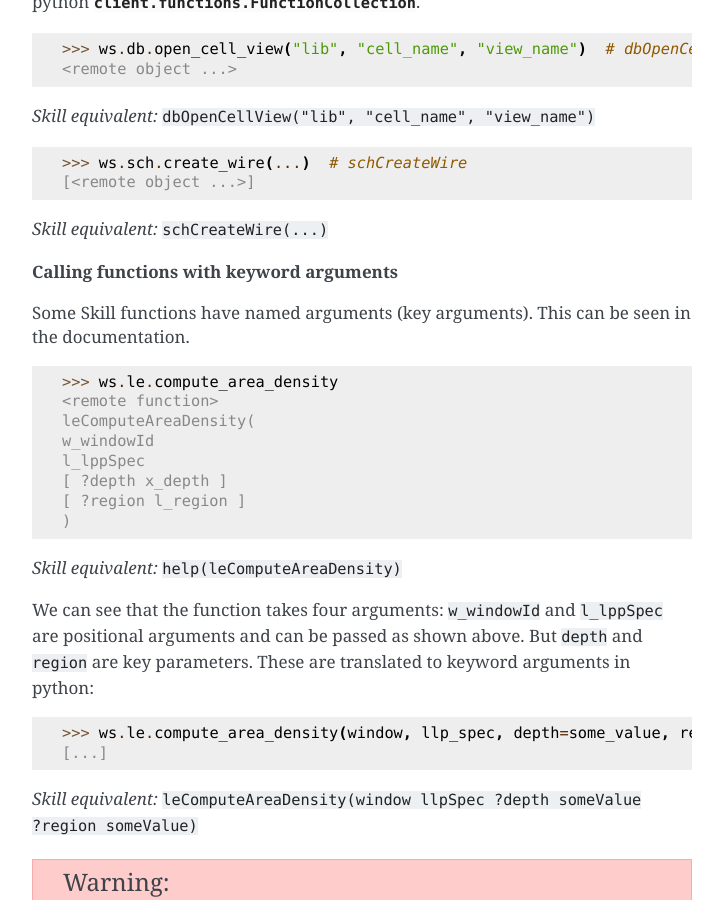
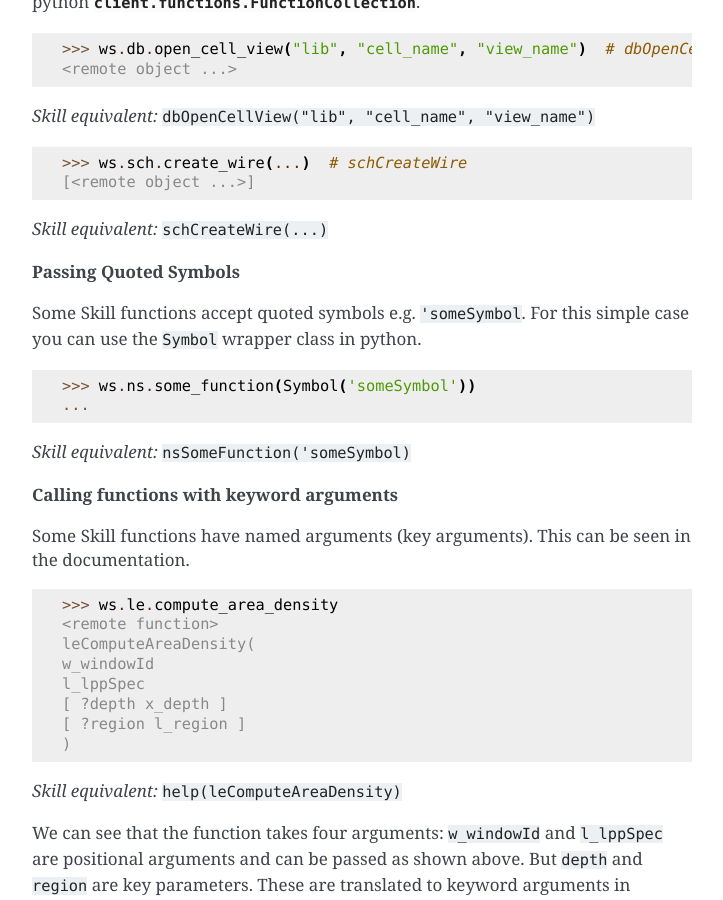
Before and after one commit to unihd-cag/skillbridge, a Sphinx documentation site: the page built from docs/examples/basic.rst, in a window 1280 px wide and 900 px high, scrolled down 1199 px. Shown: the whole window, without its empty margins (388-1111 px from the left). Built offline with Sphinx 7.4.7, drawn with Linux system fonts in a browser that asks for light colours.

Commit message:
Document quoted symbols

```diff
--- a/docs/examples/basic.rst
+++ b/docs/examples/basic.rst
@@ -71,6 +71,16 @@ prefix are grouped together inside a python :class:`client.functions.FunctionCol
 
 *Skill equivalent:* ``schCreateWire(...)``
 
+**Passing Quoted Symbols**
+
+Some Skill functions accept quoted symbols e.g. ``'someSymbol``. For this simple case you can use
+the ``Symbol`` wrapper class in python.
+
+>>> ws.ns.some_function(Symbol('someSymbol'))
+...
+
+*Skill equivalent:* ``nsSomeFunction('someSymbol)``
+
 **Calling functions with keyword arguments**
 
 Some Skill functions have named arguments (key arguments). This can be seen in the documentation.
```
